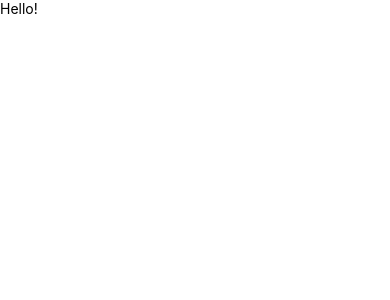
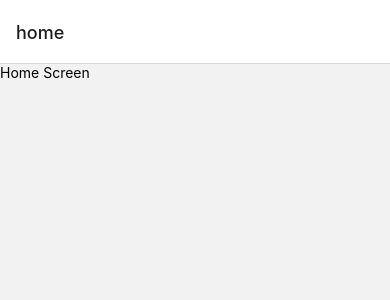
Before and after one commit to edyerena086/react-native, a React Native app: screen /home in a window 390 px wide. Shown: the top 300 px of the page. Built offline with nearby package versions, Linux system fonts and the light colour scheme.

Commit message:
Added Stack Navigation into the project

```diff
--- a/App.tsx
+++ b/App.tsx
@@ -1,12 +1,16 @@
 // Import core libraries
+import 'react-native-gesture-handler'
 import React, {FC} from 'react'
-import {SafeAreaView, Text} from 'react-native'
+import {NavigationContainer} from '@react-navigation/native'
+
+// Import navigation
+import {StackNavigation} from './src/navigation'
 
 const App: FC = () => {
   return (
-    <SafeAreaView>
-      <Text>Hello!</Text>
-    </SafeAreaView>
+    <NavigationContainer>
+      <StackNavigation />
+    </NavigationContainer>
   )
 }
 
--- /dev/null
+++ b/src/navigation/index.ts
@@ -0,0 +1,3 @@
+import StackNavigation from './stack.navigation'
+
+export {StackNavigation}
--- /dev/null
+++ b/src/navigation/stack.navigation.tsx
@@ -0,0 +1,18 @@
+// Import core libraries
+import React, {FC} from 'react'
+import {createStackNavigator} from '@react-navigation/stack'
+
+// Import screens
+import {HomeScreen} from '../screens'
+
+const Stack = createStackNavigator()
+
+const StackNavigation: FC = () => {
+  return (
+    <Stack.Navigator>
+      <Stack.Screen name={'home'} component={HomeScreen} />
+    </Stack.Navigator>
+  )
+}
+
+export default StackNavigation
--- /dev/null
+++ b/src/screens/home.screen.tsx
@@ -0,0 +1,13 @@
+// Import core libraries
+import React, {FC} from 'react'
+import {SafeAreaView, Text} from 'react-native'
+
+const HomeScreen: FC = () => {
+  return (
+    <SafeAreaView>
+      <Text>Home Screen</Text>
+    </SafeAreaView>
+  )
+}
+
+export default HomeScreen
--- /dev/null
+++ b/src/screens/index.ts
@@ -0,0 +1,4 @@
+// Stack Screens
+import HomeScreen from './home.screen'
+
+export {HomeScreen}
```
Also changed, not shown: package.json (+7 -1 lines), 3 other files (tests, documents, lock files or other folders).
